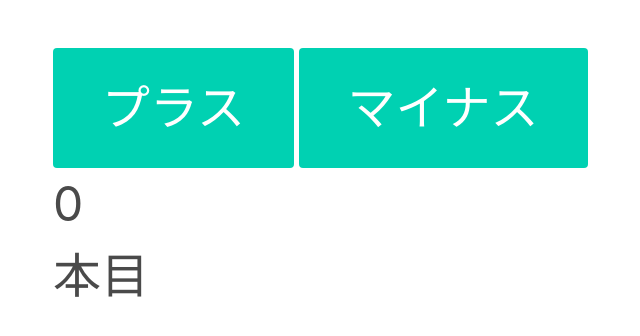
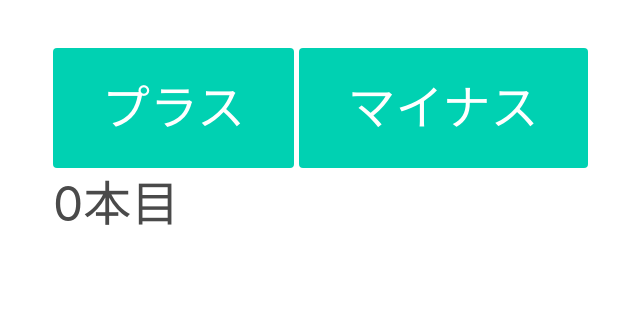
Before and after one commit to bey8wie3pe/White_hair, a plain HTML site: page index.html in a window 1280 px wide. Shown: the whole page, without its empty margins (11-651 px from the left). Drawn offline with nearby package versions, Linux system fonts and the light colour scheme.

Commit message:
Update index.html

```diff
--- a/index.html
+++ b/index.html
@@ -12,7 +12,7 @@
       <div id="app">
         <button class=" button is-primary is-size-1" onclick="btnclick();cheak()">プラス</button>
         <button class="button is-primary is-size-1" onclick="btn_click();cheak()">マイナス</button>
-        <p id="test" class="is-primary is-size-1" onclick="cheak()">0</p><p class="is-primary is-size-1">本目</p>
+        <p id="test" class="is-primary is-size-1" onclick="cheak()">0本目</p>
           </div>
           <script src="main.js"></script>
     </div>
```
